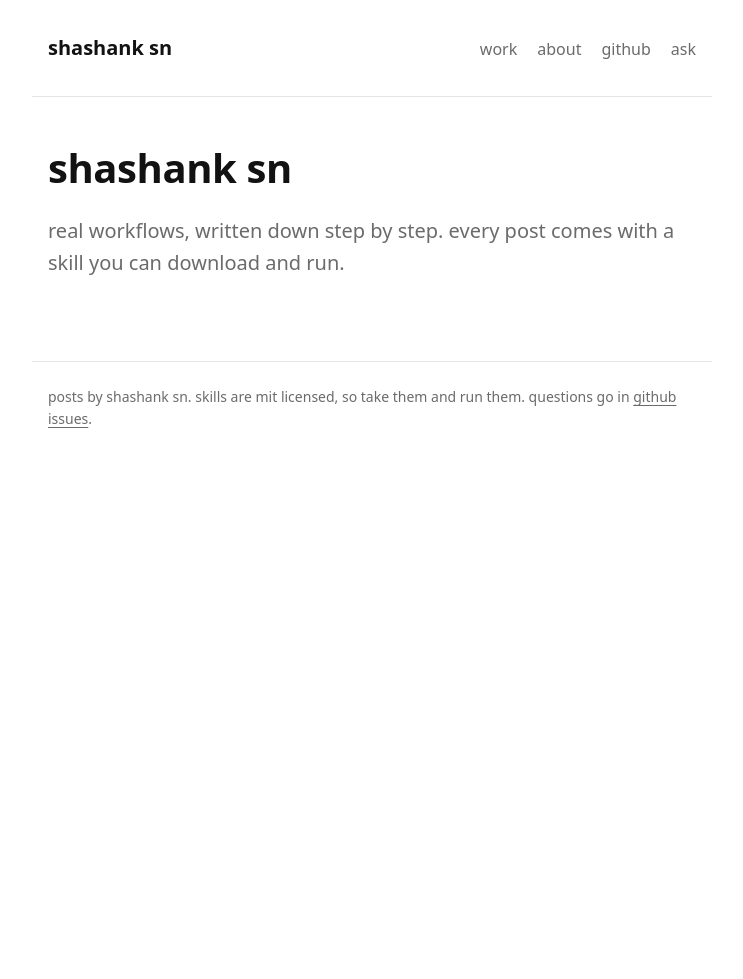
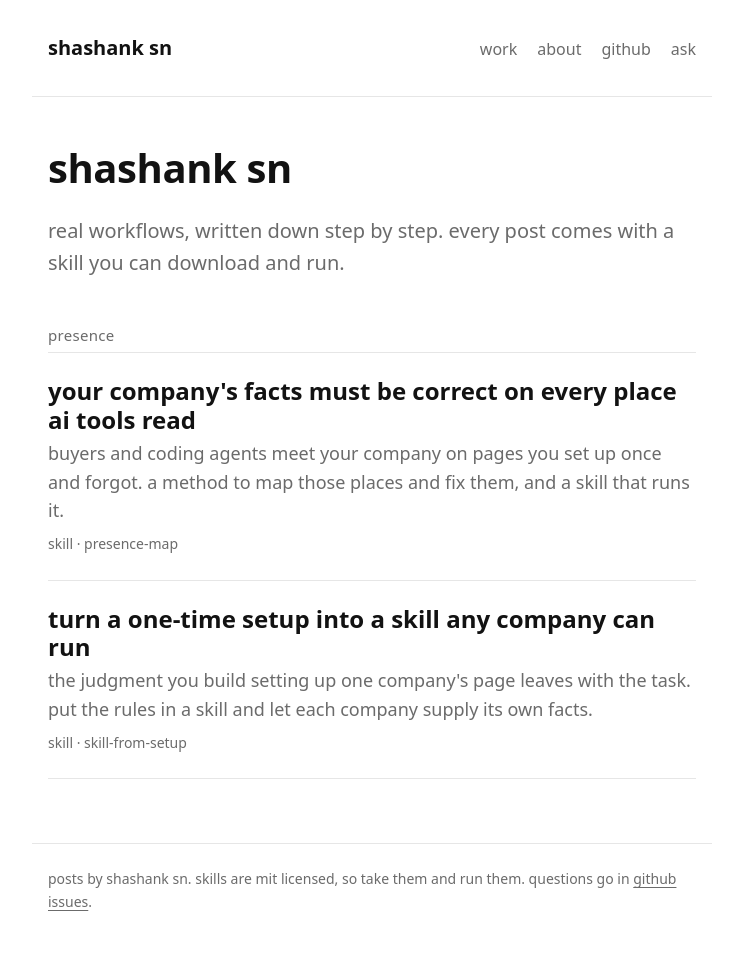
Before and after one commit to shashank-sn/blog, a Jekyll site: the page built from index.html, in a window 1280 px wide. Shown: the whole page, without its empty margins (268-1011 px from the left). Built offline with Jekyll 4.4.1, drawn with Linux system fonts in a browser that asks for light colours; some web fonts are replaced; before the commit the page ends 900 px from its top, so only the background shows below that.

Commit message:
Lowercase the first two posts and give them a lane

```diff
--- a/_posts/2026-10-19-facts-on-every-place-ai-tools-read.md
+++ b/_posts/2026-10-19-facts-on-every-place-ai-tools-read.md
@@ -1,57 +1,59 @@
 ---
 layout: post
+lane: presence
+order: 1
 title: your company's facts must be correct on every place ai tools read
-description: Buyers and coding agents meet your company on pages you set up once and forgot. A method to map those places and fix them, and a skill that runs it.
+description: buyers and coding agents meet your company on pages you set up once and forgot. a method to map those places and fix them, and a skill that runs it.
 skill:
   name: presence-map
-  summary: Asks for your sources, maps every place your company controls, sorts them into one-time and recurring, and audits the one-time places first. It never publishes anything.
+  summary: asks for your sources, maps every place your company controls, sorts them into one-time and recurring, and audits the one-time places first. it never publishes anything.
   zip: /downloads/presence-map.zip
 ---
 
 # your company's facts must be correct on every place ai tools read
 
-A buyer asks a coding agent how to fix a problem. The agent reads your GitHub README, your docs, a registry entry and a plugin listing. Then it answers. You were not in that room. The pages were.
+a buyer asks a coding agent how to fix a problem. the agent reads your github readme, your docs, a registry entry and a plugin listing. then it answers. you were not in that room. the pages were.
 
-Most companies set those pages up once, years ago, and then forgot them. The README still describes the product from two pivots back, and the Docker Hub page has no description at all. Nobody owns them, because nobody thinks of them as marketing.
+most companies set those pages up once, years ago, and then forgot them. the readme still describes the product from two pivots back, and the docker hub page has no description at all. nobody owns them, because nobody thinks of them as marketing.
 
-They are marketing now. They might be the only marketing an agent ever reads.
+they are marketing now. they might be the only marketing an agent ever reads.
 
 ## the places you already control
 
-Make a list. Most technical companies have more of these than they think:
+make a list. most technical companies have more of these than they think:
 
-- GitHub: the org page, the main repo's README and About box, topics, releases, and SECURITY.md.
-- Package and image registries: Docker Hub, Artifact Hub, PyPI, npm. Each one shows a description, and most companies leave it blank or stale.
-- Model and dataset hubs: a Hugging Face organization page, its cards, its collections.
-- Docs that agents can read: a docs site, and an MCP server in front of it if your docs platform offers one.
-- Agent surfaces: a public agent skill, an entry in the official MCP Registry, the Claude connectors directory, the Cursor Marketplace, the Gemini CLI extensions gallery.
+- github: the org page, the main repo's readme and about box, topics, releases, and `SECURITY.md`.
+- package and image registries: docker hub, artifact hub, pypi, npm. each one shows a description, and most companies leave it blank or stale.
+- model and dataset hubs: a hugging face organization page, its cards, its collections.
+- docs that agents can read: a docs site, and an mcp server in front of it if your docs platform offers one.
+- agent surfaces: a public agent skill, an entry in the official mcp registry, the claude connectors directory, the cursor marketplace, the gemini cli extensions gallery.
 
-Some of these are one-time setups. You write the page well once and check it each quarter. Others need posting every week. Start with the one-time places. They are cheap, and they stay correct for a long time.
+some of these are one-time setups. you write the page well once and check it each quarter. others need posting every week. start with the one-time places. they are cheap, and they stay correct for a long time.
 
 ## why it goes wrong
 
-Three reasons, in my experience.
+three reasons, in my experience.
 
-1. No single source. Each page was written by a different person on a different day. So each page describes the company in different words, and some of them are wrong.
-2. Nobody looks at the live page. The team reads the brand doc. The agent reads what ships. Those two drift apart.
-3. Nobody knows what good looks like on that place. A good Docker Hub description is not a good GitHub README. Each place has its own form and its own best examples.
+1. no single source. each page was written by a different person on a different day. so each page describes the company in different words, and some of them are wrong.
+2. nobody looks at the live page. the team reads the brand doc, but the agent reads what ships, so the two drift apart.
+3. nobody knows what good looks like on that place. a good docker hub description is not a good github readme. each place has its own form and its own best examples.
 
 ## the method
 
-For each place, the same five steps.
+for each place, the same five steps.
 
-1. Get the sources first. Your approved descriptions of the company, word for word. Your cleared numbers. Your docs and your technical guides. Do no work until you have them.
-2. Audit the live page. Not the doc about the page. Open it and check it against a short list: is it live, is it accurate, is it on message, is it current, and is it level with the best pages in its category.
-3. Find the best pages on that place. Look at ten good examples, pick the three best, and write down what makes them good. Keep the links.
-4. Draft every field from your sources. Every description of the company is one of your approved blocks. Every number comes from the cleared list. A technical claim with no source gets a mark for an engineer to fill.
-5. Hand it over. Do not publish it yourself. The owner of the place makes it live. Then you check the live page again.
+1. get the sources first. your approved descriptions of the company, word for word. your cleared numbers. your docs and your technical guides. do no work until you have them.
+2. audit the live page. not the doc about the page. open it and check it against a short list: is it live, is it accurate, is it on message, is it current, and is it level with the best pages in its category.
+3. find the best pages on that place. look at ten good examples, pick the three best, and write down what makes them good. keep the links.
+4. draft every field from your sources. every description of the company is one of your approved blocks. every number comes from the cleared list. a technical claim with no source gets a mark for an engineer to fill.
+5. hand it over. do not publish it yourself. the owner of the place makes it live. then you check the live page again.
 
-The last step matters more than it looks. The person who drafts the fix is not the person who should push it live. That split keeps mistakes out of public view.
+the last step matters more than it looks. the person who drafts the fix is not the person who should push it live. that split keeps mistakes out of public view.
 
 ## what you get
 
-At the end you have a map of every place, a verdict per place, and a fix you can paste for each one. You also have a reason for every word in it, because every word points to a source.
+at the end you have a map of every place, a verdict per place, and a fix you can paste for each one. you also have a reason for every word in it, because every word points to a source.
 
 ## download the skill
 
-I packaged this method as an agent skill. It asks for your sources, builds the map of places, sorts them into one-time and recurring, and audits the one-time places first. It never publishes anything. Download it below, read the SKILL.md, and run it in Claude Code or any agent that reads skills.
+i packaged this method as an agent skill. it asks for your sources, builds the map of places, sorts them into one-time and recurring, and audits the one-time places first. it never publishes anything. download it below, read the `SKILL.md`, and run it in claude code or any agent that reads skills.
--- a/_posts/2026-10-19-turn-a-one-time-setup-into-a-skill.md
+++ b/_posts/2026-10-19-turn-a-one-time-setup-into-a-skill.md
@@ -1,59 +1,61 @@
 ---
 layout: post
+lane: presence
+order: 2
 title: turn a one-time setup into a skill any company can run
-description: The judgment you build setting up one company's page leaves with the task. Put the rules in a skill and let each company supply its own facts.
+description: the judgment you build setting up one company's page leaves with the task. put the rules in a skill and let each company supply its own facts.
 skill:
   name: skill-from-setup
-  summary: A skill that builds skills. Name a place, and it walks you through the audit of real pages, the split between rules and sources, the seven-step workflow and a clean test run. It writes the SKILL.md and its reference files.
+  summary: a skill that builds skills. name a place, and it walks you through the audit of real pages, the split between rules and sources, the seven-step workflow and a clean test run. it writes the `SKILL.md` and its reference files.
   zip: /downloads/skill-from-setup.zip
 ---
 
 # turn a one-time setup into a skill any company can run
 
-You set up a company's GitHub README once. It takes a week to do well. You read the best READMEs in the category, you pull the right descriptions from the brand docs, you check every number. Then the next company asks for the same thing, and you start from zero again.
+you set up a company's github readme once. it takes a week to do well. you read the best readmes in the category, you pull the right descriptions from the brand docs, you check every number. then the next company asks for the same thing, and you start from zero again.
 
-That second week is the waste. The judgment you built in the first week lived in your head, so it left with the task.
+that second week is the waste. the judgment you built in the first week lived in your head, so it left with the task.
 
-So stop writing pages and start writing skills. A skill is a SKILL.md file that an agent reads and follows. It holds the method, and the company supplies the facts.
+so stop writing pages and start writing skills. a skill is a `SKILL.md` file that an agent reads and follows. it holds the method, and the company supplies the facts.
 
 ## the split that makes it work
 
-Every task like this has two parts.
+every task like this has two parts.
 
-The objective part holds for every company. A good README says what the product does in the first screen. A registry description names the category in the words a reader would search for. A good listing has a clear install path. These rules don't change from client to client, so they belong in the skill.
+the objective part holds for every company. a good readme says what the product does in the first screen. a registry description names the category in the words a reader would search for. a good listing has a clear install path. these rules don't change from client to client, so they belong in the skill.
 
-The subjective part changes from company to company. The tone, the approved one-line description, the numbers legal has cleared and the product facts all belong to the company. None of that goes in the skill. The skill only says where to find it, for example the brand doc or the docs site.
+the subjective part changes from company to company. the tone, the approved one-line description, the numbers legal has cleared and the product facts all belong to the company. none of that goes in the skill. the skill only says where to find it, for example the brand doc or the docs site.
 
-If you get this split wrong, you get one of two bad skills. Put the company's words in the skill, and it works for one client. Leave the rules out, and it is a form with empty boxes.
+if you get this split wrong, you get one of two bad skills. put the company's words in the skill, and it works for one client. leave the rules out, and it is a form with empty boxes.
 
 ## the workflow inside every skill
 
-You can use the same seven steps for every place.
+you can use the same seven steps for every place.
 
-1. Intake. Ask for the company's sources, or a repo that holds them. Do no work until you have them.
-2. Audit the live page against a checklist. Each item is either something a script can check or something a person must read.
-3. Draft every field from the company's sources.
-4. Check the drafts, run a plain-language pass on the prose, and check again.
-5. Write the report with what is wrong, then list the engineering tasks and the content suggestions.
-6. Prepare go-live: the exact steps, and who makes each change live.
-7. Verify after the company publishes.
+1. intake. ask for the company's sources, or a repo that holds them. do no work until you have them.
+2. audit the live page against a checklist. each item is either something a script can check or something a person must read.
+3. draft every field from the company's sources.
+4. check the drafts, run a plain-language pass on the prose, and check again.
+5. write the report with what is wrong, then list the engineering tasks and the content suggestions.
+6. prepare go-live: the exact steps, and who makes each change live.
+7. verify after the company publishes.
 
-A few rules never bend. Every description of the company is one of its approved blocks, word for word. Every number comes from the cleared list. A technical fact with no source gets a mark for an engineer. And nothing goes live from your side.
+a few rules never bend. every description of the company is one of its approved blocks, word for word. every number comes from the cleared list. a technical fact with no source gets a mark for an engineer. and nothing goes live from your side.
 
 ## audit the place before you write the skill
 
-A thin skill says "this field takes 350 characters, paste the text here", and whoever runs it still has to guess what good text is.
+a thin skill says "this field takes 350 characters, paste the text here", and whoever runs it still has to guess what good text is.
 
-A good skill knows what good looks like on that place. So before you write one, go and look. Read a lot of real pages, pick the best few, and work out why they are good. The links and the numbers go into the skill as exemplars, with the date you read them. Whoever runs the skill can hold their draft up against them.
+a good skill knows what good looks like on that place. so before you write one, go and look. read a lot of real pages, pick the best few, and work out why they are good. the links and the numbers go into the skill as exemplars, with the date you read them. whoever runs the skill can hold their draft up against them.
 
 ## test it on a clean machine
 
-The last step is the one people skip. Run the finished skill with a fresh agent, in an empty folder that holds only the skill and the company's source file. The agent starts with nothing but what the skill tells it.
+the last step is the one people skip. run the finished skill with a fresh agent, in an empty folder that holds only the skill and the company's source file. the agent starts with nothing but what the skill tells it.
 
-The first time I did this, the agent matched the output I had made by hand. It also found two errors I had missed: a claim about product scope that contradicted the company's approved status line, and a typo in a contact email address. I fixed both, and I added the checks that caught them to the skill.
+the first time i did this, the agent matched the output i had made by hand. it also found two errors i had missed: a claim about product scope that contradicted the company's approved status line, and a typo in a contact email address. i fixed both, and i added the checks that caught them to the skill.
 
-That is the point of a skill. The judgment stays, and it gets better each time someone runs it.
+that is the point of a skill. the judgment stays, and it gets better each time someone runs it.
 
 ## download the skill
 
-I packaged this method as a skill that builds skills. You name a place, and it walks you through the audit of real pages, the split between rules and sources, the seven-step workflow, and a clean test run. It writes the SKILL.md and its reference files. Download it below and run it in Claude Code or any agent that reads skills.
+i packaged this method as a skill that builds skills. you name a place, and it walks you through the audit of real pages, the split between rules and sources, the seven-step workflow, and a clean test run. it writes the `SKILL.md` and its reference files. download it below and run it in claude code or any agent that reads skills.
```
Also changed, not shown: scripts/lowercase.py (added, +21 -0 lines).
